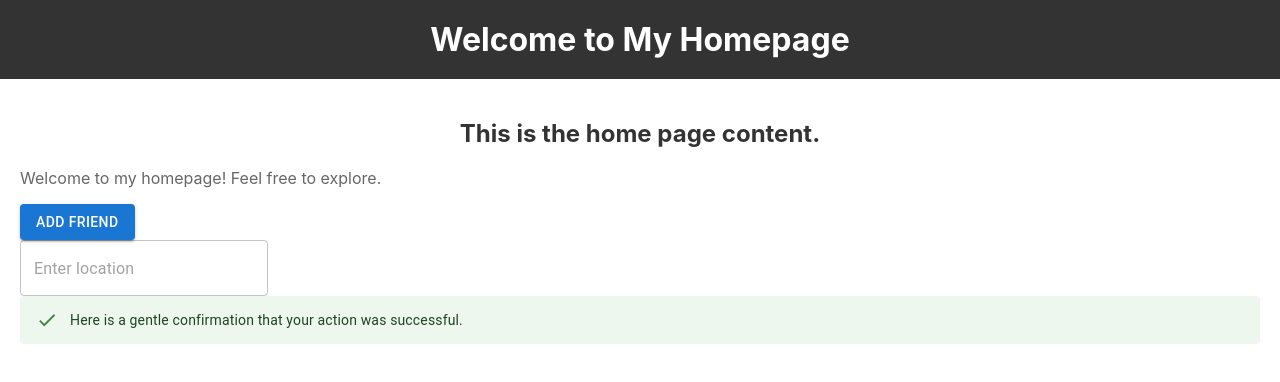
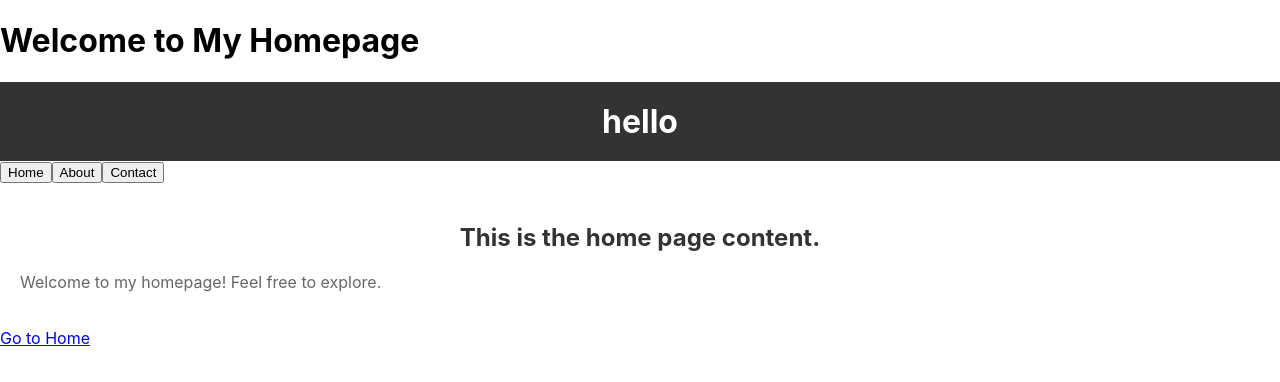
Before and after one commit to aditKadepurkar/hoth, a React (Create React App) app in the folder client/: page / in a window 1280 px wide. Shown: the top 382 px of the page. Built offline with nearby package versions, Linux system fonts and the light colour scheme.

Commit message:
testing data

```diff
--- a/client/src/App.js
+++ b/client/src/App.js
@@ -1,17 +1,25 @@
-import React, { useState } from "react";
+import React from "react";
 import "./App.css";
 import Button from "@mui/material/Button";
 import { Searching } from "./components/SearchingComp";
 import Alert from "@mui/material/Alert";
 import CheckIcon from "@mui/icons-material/Check";
+import { BrowserRouter as Router, Routes, Route } from "react-router-dom"; // Import Routes and Route from react-router-dom
+import Home from "./pages/home";
+import About from "./pages/about";
 
 function App() {
   return (
+    <Router>
       <div>
-      <header>
         <h1>Welcome to My Homepage</h1>
-      </header>
-      <section id="content">
+
+        {/* Use Routes component instead of Route */}
+        <Routes>
+          <Route path="/" element={<Home />} />
+          <Route path="/about" element={<About />} />
+        </Routes>
+        {/* <section id="content">
           <h2>This is the home page content.</h2>
           <p>Welcome to my homepage! Feel free to explore.</p>
           <Button variant="contained" color="primary">
@@ -21,8 +29,9 @@ function App() {
           <Alert icon={<CheckIcon fontSize="inherit" />} severity="success">
             Here is a gentle confirmation that your action was successful.
           </Alert>
-      </section>
+        </section> */}
       </div>
+    </Router>
   );
 }
 
--- /dev/null
+++ b/client/src/pages/about.js
@@ -0,0 +1,14 @@
+import React from "react";
+import { NavLink } from "react-router-dom";
+
+function About() {
+  return (
+    <div>
+      <h1>About</h1>
+      {/* Use NavLink to navigate to the Home page */}
+      <NavLink to="/">Go to Home</NavLink>
+    </div>
+  );
+}
+
+export default About;
--- a/client/src/pages/home.js
+++ b/client/src/pages/home.js
@@ -1,30 +1,24 @@
 import React from "react";
+import { NavLink } from "react-router-dom";
 
-class Home extends React.Component {
-  render() {
+function Home() {
   return (
     <div>
       <header>
-          <h1>Welcome to My Homepage</h1>
+        <h1>hello</h1>
       </header>
       <nav>
-          <a href="#" id="home-link">
-            Home
-          </a>
-          <a href="#" id="about-link">
-            About
-          </a>
-          <a href="#" id="contact-link">
-            Contact
-          </a>
+        <button id="home-link">Home</button>
+        <button id="about-link">About</button>
+        <button id="contact-link">Contact</button>
       </nav>
       <section id="content">
         <h2>This is the home page content.</h2>
         <p>Welcome to my homepage! Feel free to explore.</p>
       </section>
+      <NavLink to="/about">Go to Home</NavLink>
     </div>
   );
 }
-}
 
 export default Home;
```
Lines whose indentation alone changed are shown as unchanged.
